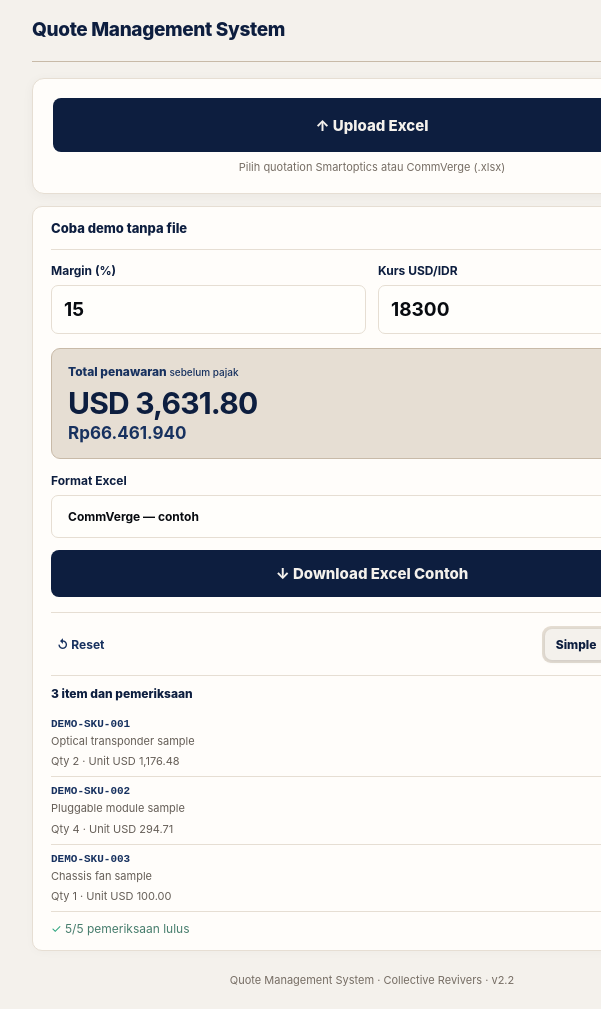
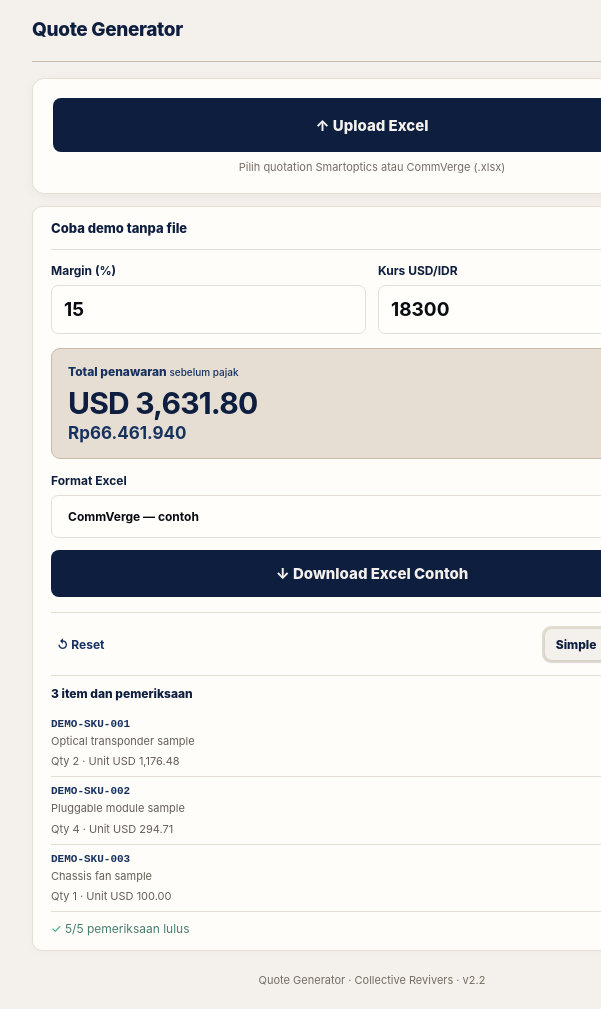
Before and after one commit to mstatistika/Quote-Management, a plain HTML site: page static/index.html in a window 1280 px wide. Shown: the full height of the page, 268-869 px from the left. Drawn offline with Linux system fonts and the light colour scheme; no server answers.

Commit message:
Rename static/index.html display branding to Quote Generator without changing repository or endpoints

```diff
--- a/static/index.html
+++ b/static/index.html
@@ -3,13 +3,13 @@
 <head>
 <meta charset="utf-8"><meta name="viewport" content="width=device-width, initial-scale=1">
 <meta name="theme-color" content="#0D1E3F">
-<title>Quote Management System · Quotation Generator</title>
+<title>Quote Generator · Quotation Generator</title>
 <link rel="stylesheet" href="/static/style.css"><script defer src="/static/app.js"></script>
 </head>
 <body><div class="app">
 <header class="top">
   <div class="brand-group">
-    <h1 class="brand-title"><a class="brand" href="/" aria-label="Quote Management System">Quote Management System</a></h1>
+    <h1 class="brand-title"><a class="brand" href="/" aria-label="Quote Generator">Quote Generator</a></h1>
   </div>
   <div class="top-right"><span id="demoBadge" class="demo-pill">DEMO</span><img class="cr-logo" src="/static/cr-mark-logo.png" alt="Logo Collective Revivers" width="46" height="46" loading="eager"></div>
   <span id="statustag" class="sr-only" role="status">Preview</span>
@@ -98,5 +98,5 @@
   </section>
 </section>
 </main>
-<footer>Quote Management System · Collective Revivers · v2.2</footer>
+<footer>Quote Generator · Collective Revivers · v2.2</footer>
 </div></body></html>
```
